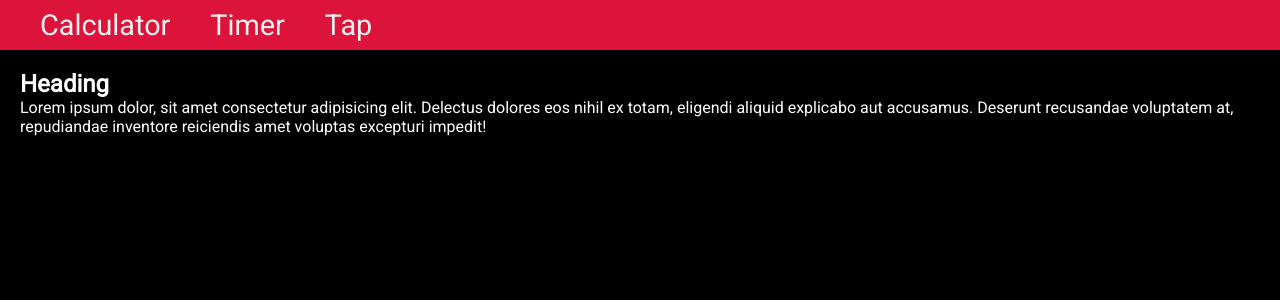
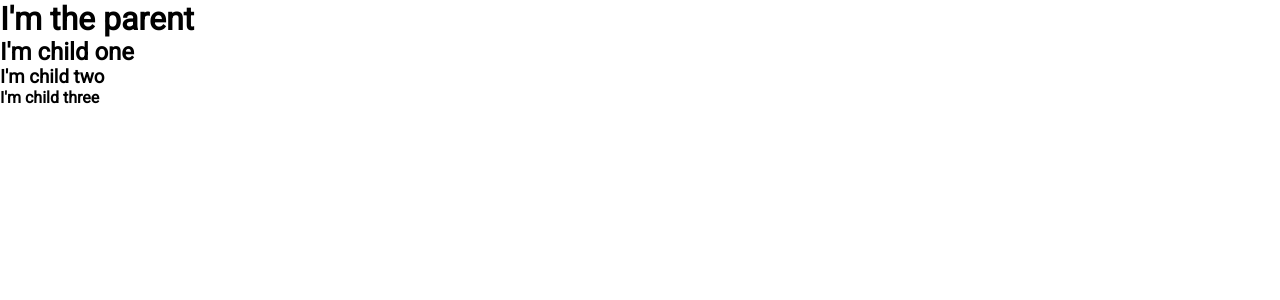
Before and after one commit to poojaduddalwar/FSWDevReact, a React (Create React App) app: page / in a window 1280 px wide. Shown: the top 300 px of the page. Built offline with nearby package versions, Linux system fonts and the light colour scheme.

Commit message:
prop drilling

```diff
--- a/src/App.js
+++ b/src/App.js
@@ -1,36 +1,16 @@
-import { useState, useEffect } from "react";
-import Calculator from "./components/Calculator";
-
-import Navbar from "./layouts/Navbar";
-import Info from "./components/Info";
-import Timer from "./components/Timer";
-import Tap from "./components/Tap";
+import ChildOne from "./components/ChildOne";
+import { useState } from "react";
 
 const App = () => {
-  // const currentComp = "tap";
-  const [currentComp, setcurrentComp] = useState('info')
 
+  const [data, setdata] = useState([{ Name: "pooja" }, { Name: "nisha" }])
 
   return (
     <div className="App">
-      <Navbar setcurrentComp={setcurrentComp} />
-      {
-        currentComp === "calculator" ? <Calculator />
-          : currentComp === "timer" ? <Timer />
-            : currentComp === "tap" ? <Tap />
-              : <Info />
-      }
-      {/* <Info />
-      <Timer />
-      <Calculator />
-      <Tap /> */}
+      <h1> I'm the parent</h1>
+      <ChildOne data={data} />
     </div>
   );
 };
 
 export default App;
-
-// in return when you are returning something in curly brackets you can only use expressions you can't use a block ..... so using if else it would create a new block which is not allowed
-//so here instead of using if else we use ternary operator
-
-// react cannot track the change of the variables it can only track the changes on its props or state
--- a/src/components/Calculator.js
+++ /dev/null
@@ -1,11 +0,0 @@
-const Calculator = () => {
-    return (
-        <div className="container">
-            <div className="calculator">
-                <h2>Calculator</h2>
-            </div>
-        </div>
-    );
-}
-
-export default Calculator;
--- /dev/null
+++ b/src/components/ChildOne.js
@@ -0,0 +1,14 @@
+import ChildTwo from "./ChildTwo";
+
+const ChildOne = ({ data }) => {
+    console.log("log from child one ")
+    console.log(data)
+    return (
+        <div>
+            <h2>I'm child one</h2>
+            <ChildTwo data={data} />
+        </div>
+    );
+}
+
+export default ChildOne;
--- /dev/null
+++ b/src/components/ChildThree.js
@@ -0,0 +1,11 @@
+const ChildThree = ({ data }) => {
+    console.log("log from child three ")
+    console.log(data)
+    return (
+        <div>
+            <h4>I'm child three</h4>
+        </div>
+    );
+}
+
+export default ChildThree;
--- /dev/null
+++ b/src/components/ChildTwo.js
@@ -0,0 +1,14 @@
+import ChildThree from "./ChildThree";
+
+const ChildTwo = ({ data }) => {
+    console.log("log from child two ")
+    console.log(data)
+    return (
+        <div>
+            <h3>I'm child two</h3>
+            <ChildThree data={data} />
+        </div>
+    );
+}
+
+export default ChildTwo;
--- a/src/components/Info.js
+++ /dev/null
@@ -1,12 +0,0 @@
-const Info = () => {
-    return (
-        <div className="container">
-            <div className="info">
-                <h2>Heading </h2>
-                Lorem ipsum dolor, sit amet consectetur adipisicing elit. Delectus dolores eos nihil ex totam, eligendi aliquid explicabo aut accusamus. Deserunt recusandae voluptatem at, repudiandae inventore reiciendis amet voluptas excepturi impedit!
-            </div>
-        </div>
-    );
-}
-
-export default Info;
--- a/src/components/Tap.js
+++ /dev/null
@@ -1,35 +0,0 @@
-import { useEffect, useState } from "react";
-
-const Tap = () => {
-
-
-    useEffect(() => {
-        const alert = () => window.alert("HEY !! you just double clicked")
-        document.addEventListener('dblclick', alert)
-        return () => document.removeEventListener('dblclick', alert)
-
-        //FOR EXAMPLE
-        // console.log("component mounted")
-        // return () => console.log("component un-mounted")
-    }, [])
-
-    //so whatever this useEffect returns in this case a function so it is going to be called when the component un-mounts
-
-    // The dblclick event fires when a pointing device button (such as a mouse's primary button) is double-clicked; that is, when it's rapidly clicked twice on a single element within a very short span of time.
-
-    const [count, setcount] = useState(0)
-
-    // setcount(prev => prev + 1)
-
-    return (
-        <div className="container">
-            <div className="tap">
-                <h3>{count}</h3>
-                <button onClick={() => { setcount(prev => prev += 1) }}>Click</button>
-                <h2>Tap</h2>
-            </div>
-        </div>
-    );
-}
-
-export default Tap;
--- a/src/components/Timer.js
+++ /dev/null
@@ -1,32 +0,0 @@
-const Timer = () => {
-
-    // function onTimer() { setInterval(startTimer, 1000); }
-    var onTimer = setInterval(startTimer, 1000)
-
-    function startTimer() {
-        var d = new Date();
-        var t = d.toLocaleTimeString();
-        document.getElementById("time").innerHTML = t
-    }
-
-    // const offTimer = () => clearInterval(onTimer);
-    // function myStopFunction() {
-    //     clearInterval(onTimer);
-    // }
-    return (
-        <div className="container">
-            <div className="timer">
-                <h2>Timer</h2>
-                <p id="time"></p>
-                {/* <button onClick={onTimer}>Start</button> */}
-                <br />
-                <button onClick={() => {
-                    clearInterval(onTimer)
-                    console.log("stop")
-                }}>Stop</button>
-            </div>
-        </div>
-    );
-}
-
-export default Timer;
```
